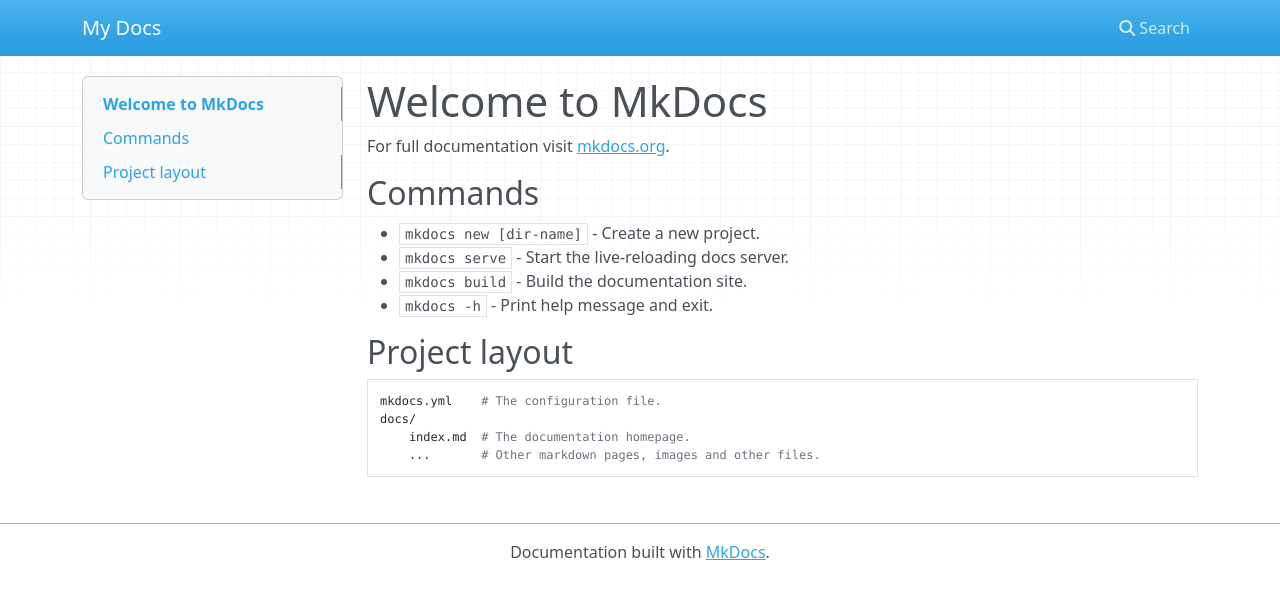
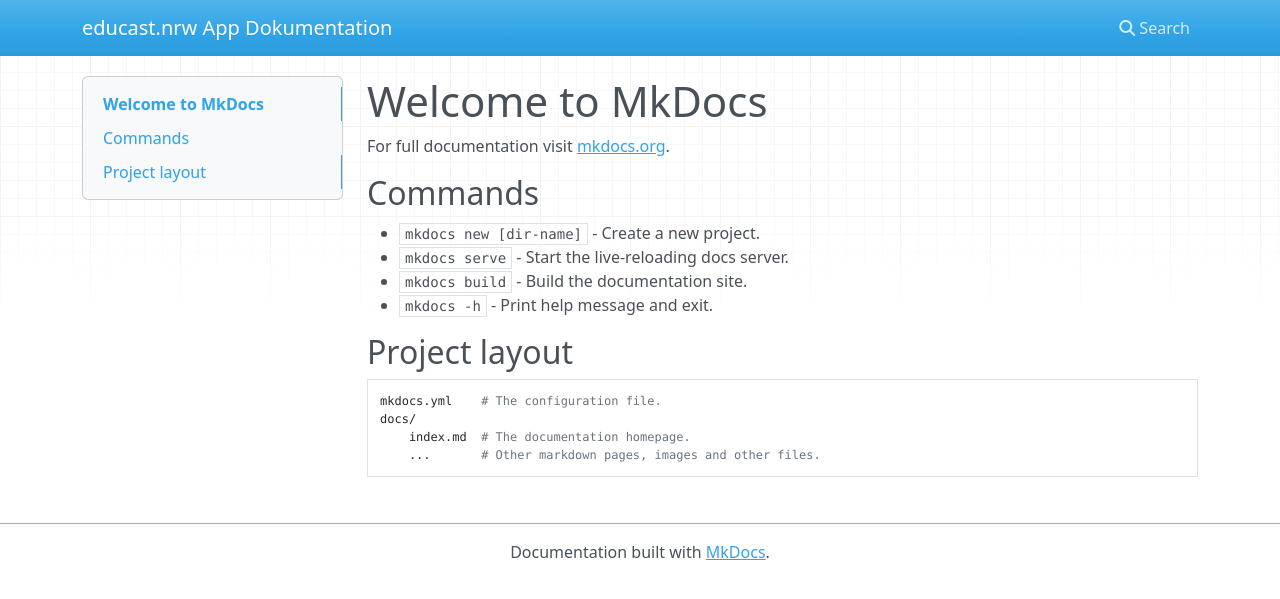
Before and after one commit to educastmobileapp/docs, an MkDocs documentation site: the page built from docs/index.md, in a window 1280 px wide. Shown: the top 599 px of the page. Built offline with MkDocs 1.6.1, drawn with Linux system fonts in a browser that asks for light colours; nearby versions of some CDN libraries.

Commit message:
Rename website

```diff
--- a/mkdocs.yml
+++ b/mkdocs.yml
@@ -1 +1 @@
-site_name: My Docs
+site_name: educast.nrw App Dokumentation
```
Also changed, not shown: site/index.html, 2 other files.
